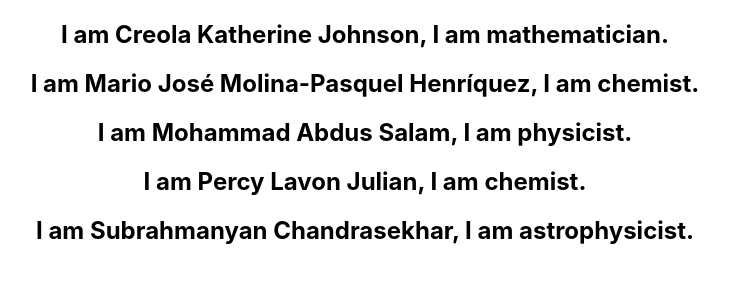
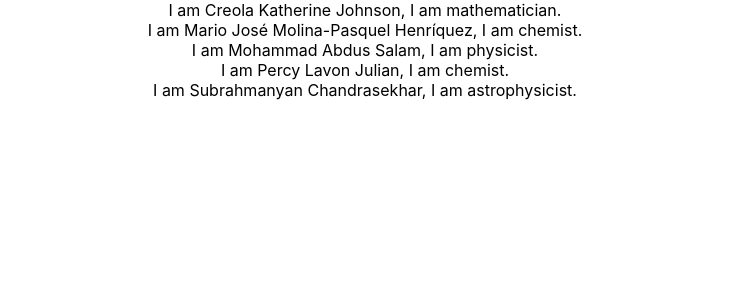
Before and after one commit to gresahodolli/react-js-basics, a React (Create React App) app in the folder react-js-basics-2/: page / in a window 1280 px wide. Shown: the top 300 px of the page, without its empty margins (275-1004 px from the left). Built offline with nearby package versions, Linux system fonts and the light colour scheme.

Commit message:
lists and keys

```diff
--- a/react-js-basics-2/src/components/Person.js
+++ b/react-js-basics-2/src/components/Person.js
@@ -1,9 +1,9 @@
 import React, { Component } from 'react'
 
- function Person({person}) {
+ function Person({person,key}) {
     return (
       <div>
-        <h2>I am {person.name}, I am {person.profession}. </h2>
+        {key}I am {person.name}, I am {person.profession}.
         </div>
     )
 
```
